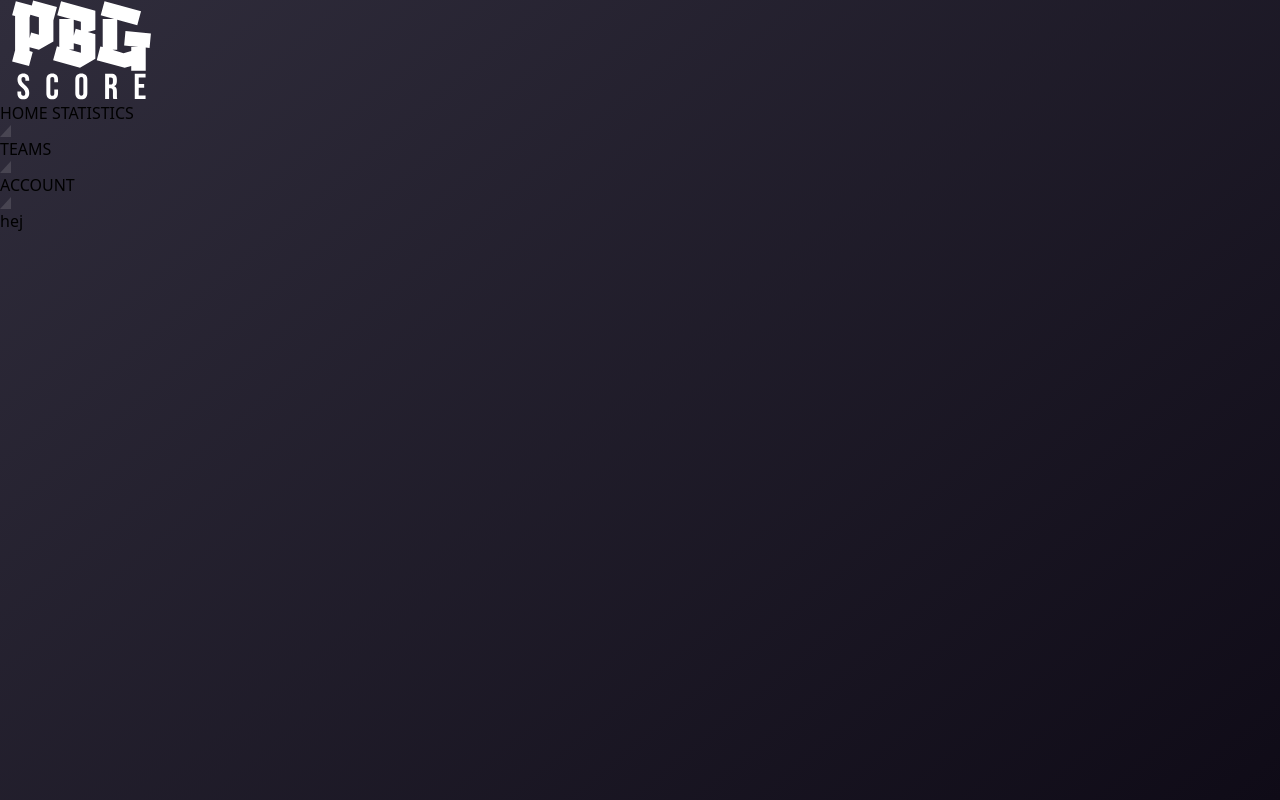
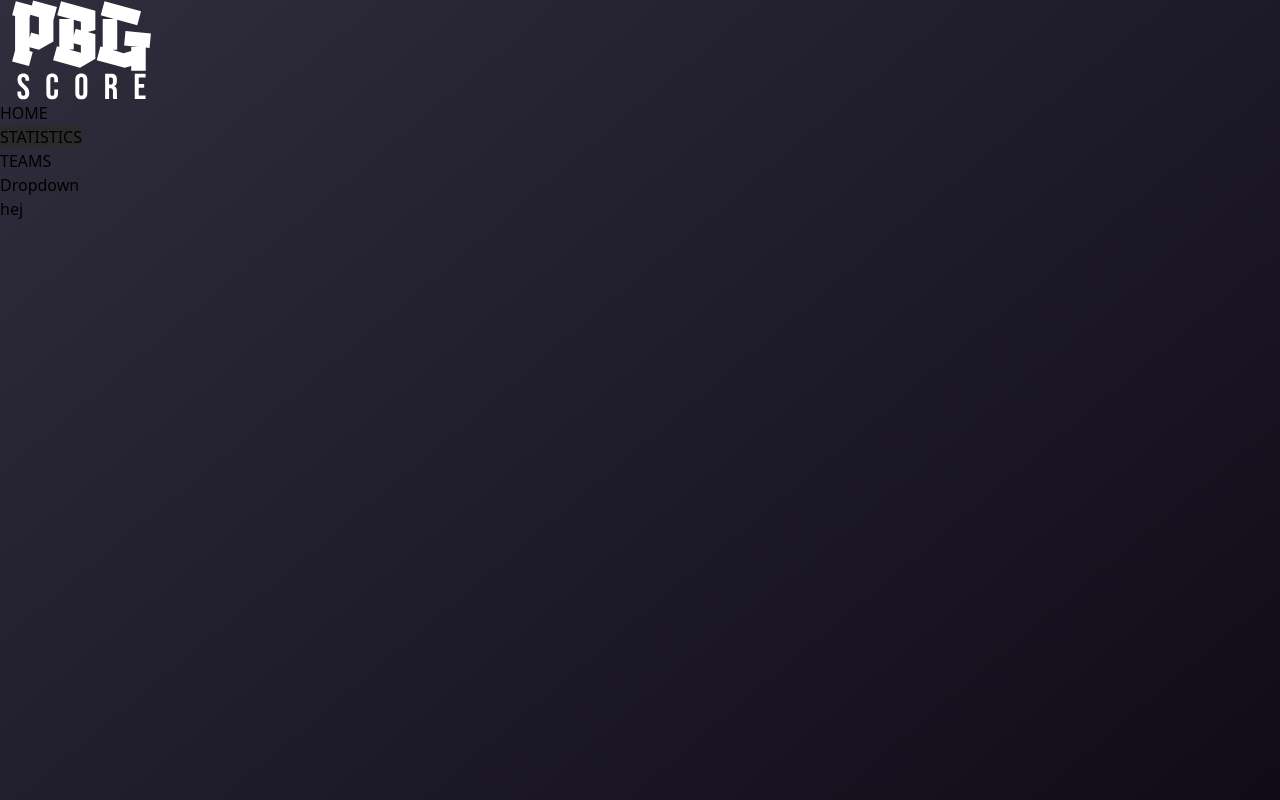
Before and after one commit to Pellehakman/PBGSCORE, a Vue app: page /statistics in a window 1280 px wide. Built offline with nearby package versions, Linux system fonts and the light colour scheme.

Commit message:
initial setup
setup of all views and som basic styling

```diff
--- a/src/assets/styles.css
+++ b/src/assets/styles.css
@@ -7,6 +7,42 @@
 .main-bg-linear{
   background: linear-gradient(140deg, rgba(48,45,60,1) 0%, rgb(15, 11, 23) 100%);
 }
+.active-menu{
+  background-color: rgb(43, 43, 43);
+}
+
+
+.dropdown-content {
+  display: none;
+  position: absolute;
+
+
+}
+
+
+
+
+.dropdown:hover .dropdown-content {
+  display: flex;
+  flex-direction: column;
+  padding: 1rem;
+  color: black;
+
+}
+
+
+
+
+
+
+
+
+
+
+
+
+
+
 
 
 @layer base {
@@ -35,6 +71,12 @@
   /* MENU START */
 .menu-item-lg{
   @apply relative px-16 py-4 font-bebas text-3xl text-white flex items-center border-r border-stone-900 hover:bg-stone-900 transition-all duration-300
+}
+.dropdown{
+  @apply block relative hover:bg-rose-900 ;
+}
+.dropdown-content{
+  @apply absolute hidden bg-blue-800
 }
 
   /* MENU END */
--- a/src/components/MenuBar/MenuBar.ts
+++ b/src/components/MenuBar/MenuBar.ts
@@ -1,11 +1,17 @@
-import { defineComponent } from "vue";
+import { defineComponent, onMounted, onUnmounted, ref } from "vue";
 import logo from "../../assets/logo.svg";
-import triangle from "../../assets/triangle.svg"
+import triangle from "../../assets/triangle.svg";
 
 export default defineComponent({
   name: "menu-component",
 
   setup() {
-    return { logo, triangle };
+    const open = ref(false);
+
+    const handleOpen = () => {
+      open.value = !open.value;
+    };
+
+    return { logo, handleOpen, open };
   },
 });
--- a/src/components/MenuBar/MenuBar.vue
+++ b/src/components/MenuBar/MenuBar.vue
@@ -7,28 +7,43 @@
         <img class="logo" :src="logo" alt="logo" />
       </figure>
     </div>
-    <nav class="border border-x-transparent border-stone-900">
-      <div class="bg-black flex max-w-7xl m-auto justify-between">
-        <ul class="flex">
-          <RouterLink class="menu-item-lg border-l" to="/statistics">
-            HOME
-          </RouterLink>
-          <RouterLink class="menu-item-lg" to="/statistics">
-            STATISTICS
-            <img class="absolute bottom-0.5 right-0.5" :src="triangle" alt="" />
-          </RouterLink>
-          <RouterLink class="menu-item-lg" to="/statistics">
-            TEAMS
-            <img class="absolute bottom-0.5 right-0.5" :src="triangle" alt="" />
-          </RouterLink>
+    <div>
+      <nav class="text-white">
+        <ul>
+          <li>
+            <Router-link class="dropdown" to="/home">
+              <span>HOME</span>
+            </Router-link>
+          </li>
+          <li>
+            <Router-link class="statistics" to="/statistics">
+              <span>STATISTICS</span>
+            </Router-link>
+          </li>
+          <li>
+            <Router-link class="teams" to="/teams">
+              <span>TEAMS</span>
+            </Router-link>
+          </li>
+
+          <div class="dropdown">
+            <button class="dropbtn">
+              Dropdown
+              <i class="fa fa-caret-down"></i>
+            </button>
+            <div class="dropdown-content">
+              <h3>Login</h3>
+              <label>email</label>
+              <input />
+              <label>password</label>
+              <input />
+              <button>LOGIN</button>
+              <span>forgot password?</span>
+              <span>No login? Sign up here</span>
+            </div>
+          </div>
         </ul>
-        <ul class="flex">
-          <RouterLink class="menu-item-lg border-l" to="/statistics">
-            ACCOUNT
-            <img class="absolute bottom-0.5 right-0.5" :src="triangle" alt="" />
-          </RouterLink>
-        </ul>
-      </div>
-    </nav>
+      </nav>
+    </div>
   </header>
 </template>
--- a/src/router/index.ts
+++ b/src/router/index.ts
@@ -1,8 +1,12 @@
+import Account from "@/views/Account/Account.vue";
+import Home from "@/views/Home/Home.vue";
 import Landing from "@/views/Landing/Landing.vue";
 import Statistics from "@/views/Statistics/Statistics.vue";
+import Teams from "@/views/Teams/Teams.vue";
 import { createRouter, createWebHistory } from "vue-router";
 
 const router = createRouter({
+  linkActiveClass: "active-menu",
   history: createWebHistory(import.meta.env.BASE_URL),
   routes: [
     {
@@ -11,9 +15,24 @@ const router = createRouter({
       component: Landing,
     },
     {
+      path: "/home",
+      name: "home",
+      component: Home,
+    },
+    {
       path: "/statistics",
       name: "statistics",
       component: Statistics,
+    },
+    {
+      path: "/teams",
+      name: "teams",
+      component: Teams,
+    },
+    {
+      path: "/account",
+      name: "account",
+      component: Account,
     },
   ],
 });
--- /dev/null
+++ b/src/views/Account/Account.ts
@@ -0,0 +1,12 @@
+import MenuBar from "@/components/MenuBar/MenuBar.vue";
+
+import { defineComponent } from "vue";
+
+export default defineComponent({
+  name: "account-view",
+  components: { MenuBar },
+
+  setup() {
+    return {};
+  },
+});
--- /dev/null
+++ b/src/views/Account/Account.vue
@@ -0,0 +1,5 @@
+<script src="./Account.ts"></script>
+
+<template>
+  <MenuBar />
+</template>
--- /dev/null
+++ b/src/views/Home/Home.ts
@@ -0,0 +1,12 @@
+import MenuBar from "@/components/MenuBar/MenuBar.vue";
+
+import { defineComponent } from "vue";
+
+export default defineComponent({
+  name: "home-view",
+  components: { MenuBar },
+
+  setup() {
+    return {};
+  },
+});
--- /dev/null
+++ b/src/views/Home/Home.vue
@@ -0,0 +1,5 @@
+<script src="./Home.ts"></script>
+
+<template>
+  <MenuBar />
+</template>
--- /dev/null
+++ b/src/views/Teams/Teams.ts
@@ -0,0 +1,12 @@
+import MenuBar from "@/components/MenuBar/MenuBar.vue";
+
+import { defineComponent } from "vue";
+
+export default defineComponent({
+  name: "teams-view",
+  components: { MenuBar },
+
+  setup() {
+    return {};
+  },
+});
--- /dev/null
+++ b/src/views/Teams/Teams.vue
@@ -0,0 +1,6 @@
+<script src="./Teams.ts"></script>
+
+<template>
+  <MenuBar />
+
+</template>
```
Also changed, not shown: 1 other file (tests, documents, lock files or other folders).
